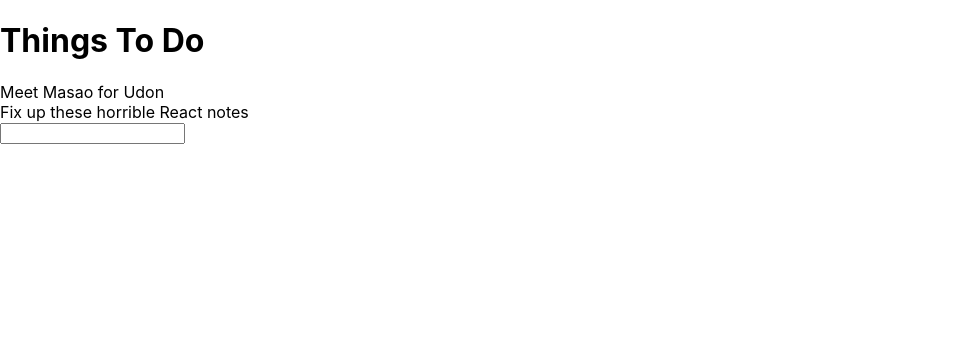
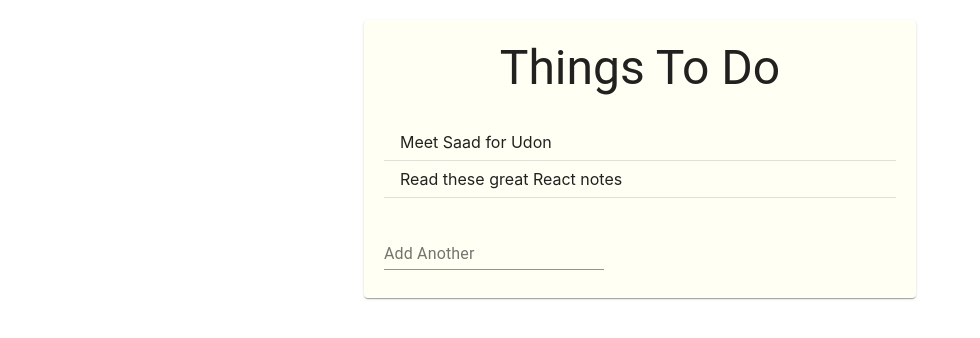
Before and after one commit to jasoncd31/todo, a React (Create React App) app: page / in a window 1280 px wide. Shown: the top 338 px of the page, without its empty margins (0-980 px from the left). Built offline with nearby package versions, Linux system fonts and the light colour scheme.

Commit message:
Added material UI code

```diff
--- a/package.json
+++ b/package.json
@@ -3,6 +3,7 @@
   "version": "0.1.0",
   "private": true,
   "dependencies": {
+    "@material-ui/core": "^4.9.0",
     "@testing-library/jest-dom": "^4.2.4",
     "@testing-library/react": "^9.4.0",
     "@testing-library/user-event": "^7.2.1",
--- a/src/App.js
+++ b/src/App.js
@@ -1,12 +1,15 @@
 import React, { useState } from 'react';
+import Paper from '@material-ui/core/Paper';
+import Container from '@material-ui/core/Container';
+import Typography from '@material-ui/core/Typography';
 import TodoList from './TodoList';
 import TodoEntryForm from './TodoEntryForm';
 
 
 export default function App() {
   const [todos, setTodos] = useState([
-    {id: 1, content: 'Meet Masao for Udon'},
-    {id: 2, content: 'Fix up these horrible React notes'},
+    {id: 1, content: 'Meet Saad for Udon'},
+    {id: 2, content: 'Read these great React notes'},
   ]);
   function deleteTodo(id) {
     setTodos(todos => todos.filter(todo => todo.id !== id));
@@ -15,10 +18,12 @@ export default function App() {
   setTodos(todos => [...todos, todo]);
   }
   return (
-    <div className="App">
-      <h1>Things To Do</h1>
-      <TodoList todos={todos} deleter={deleteTodo} />
-      <TodoEntryForm adder={addTodo} />
-    </div>
+    <Container maxWidth="sm" style={{marginTop: 20}}>
+      <Paper style = {{padding: 20, backgroundColor: '#fffff3'}}>
+        <Typography variant='h3' align="center">Things To Do</Typography>
+        <TodoList todos={todos} deleter={deleteTodo}/>
+        <TodoEntryForm adder={addTodo} />
+      </Paper>
+    </Container>
   );
 }
--- a/src/TodoEntryForm.js
+++ b/src/TodoEntryForm.js
@@ -1,4 +1,5 @@
 import React, { useState } from 'react';
+import TextField from '@material-ui/core/TextField';
 import uuidv4 from 'uuid/v4';
 
 
@@ -13,7 +14,12 @@ export default function TodoEntryForm( { adder }) {
   }
   return (
     <form onSubmit={submit}>
-      <input value={content} onChange={e => setContent(e.target.value)} />
+      <TextField
+        label='Add Another'
+        value={content}
+        onChange={e => setContent(e.target.value)}
+        margin="normal"
+      />
     </form>
   )
 }
--- a/src/TodoList.js
+++ b/src/TodoList.js
@@ -1,16 +1,22 @@
-import React from 'react';
+import React, { Fragment } from 'react';
+import List from '@material-ui/core/List';
+import ListItem from '@material-ui/core/ListItem';
+import Divider from '@material-ui/core/Divider';
 
 export default function TodoList({ todos, deleter }) {
   const todoList = todos.length ? (
     todos.map(todo => {
-      return(
-        <div key={todo.id}>
-          <span onClick={() => deleter(todo.id)}>{todo.content}</span>
-        </div>
-        );
-      })
+      return (
+        <Fragment key={todo.id}>
+          <ListItem>
+            <span onClick={() => deleter(todo.id)}>{todo.content}</span>
+          </ListItem>
+          <Divider />
+        </Fragment>
+      );
+    })
   ) : (
     <p>No todos left</p>
   );
-  return <div>{todoList}</div>;
+  return <List style={{marginTop: 20}}>{todoList}</List>;
 }
```
Also changed, not shown: 2 other files (tests, documents, lock files or other folders).
